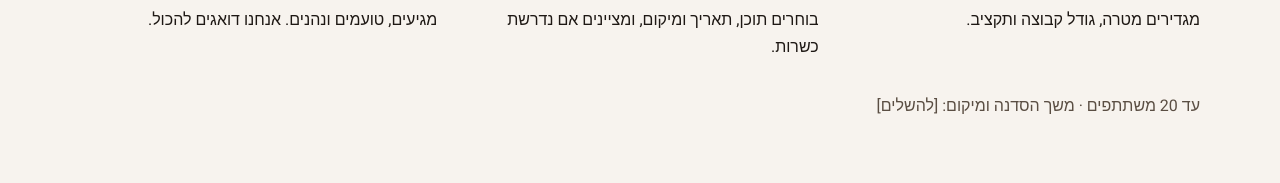
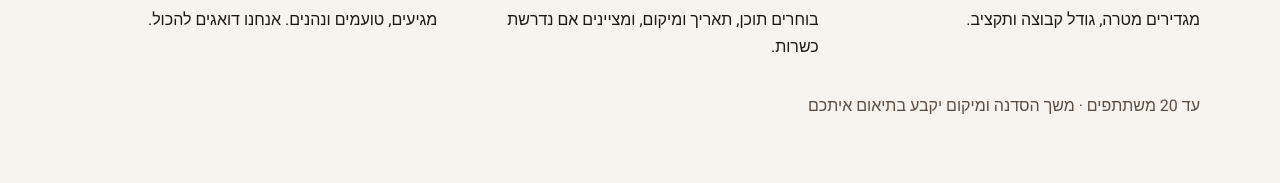
Before and after one commit to veisseryoyo/happywhisky, a plain HTML site: page index.html in a window 1280 px wide. Shown: the part 1857-2040 px from the top of the page. Drawn offline with Linux system fonts and the light colour scheme.

Commit message:
Clarify workshop participant limits and coordination
Updated the text to clarify workshop duration and location coordination.

```diff
--- a/index.html
+++ b/index.html
@@ -58,7 +58,7 @@ a:hover{opacity:.85}
 <div><p style="color:#8F4F12;font-size:44px;font-weight:900">2</p><h3>התאמת הסדנה</h3><p>בוחרים תוכן, תאריך ומיקום, ומציינים אם נדרשת כשרות.</p></div>
 <div><p style="color:#8F4F12;font-size:44px;font-weight:900">3</p><h3>האירוע</h3><p>מגיעים, טועמים ונהנים. אנחנו דואגים להכול.</p></div>
 </div>
-<p style="margin-top:32px;color:#5A4E43">עד 20 משתתפים · משך הסדנה ומיקום: [להשלים]</p></div></div>
+<p style="margin-top:32px;color:#5A4E43">עד 20 משתתפים · משך הסדנה ומיקום יקבע בתיאום איתכם</p></div></div>
 
 <div id="packages" class="s" style="background:#EFE4D3"><div class="w"><h2>תפריט הסדנאות</h2><p style="margin:-16px 0 32px;font-size:18px">כל הסדנאות מותאמות אישית (Taylor Made) לאופי הארגון שלכם, עם 4 סוגי וויסקי איכותיים ועד 20 משתתפים.</p><div class="g" style="grid-template-columns:repeat(auto-fit,minmax(min(100%,400px),1fr))">
 <div class="c"><p style="color:#8F4F12;font-weight:700;margin-bottom:8px">פופולרי · כשרה</p><h3>אומנות הפיניש והאימפקט הגלובלי</h3><p style="color:#8F4F12;font-weight:500;margin-bottom:8px">סינרגיה בין מורשת סקוטית לטאץ׳ ישראלי</p><p style="color:#5A4E43">הסדנה הכשרה: חיבור ייחודי בין עולמות עם שבירת פרדיגמות וגשרים תרבותיים.</p><p style="font-size:30px;font-weight:900;margin:16px 0">4,500 ₪</p><ul style="margin:0 0 24px;padding:0;padding-inline-start:20px;line-height:1.9"><li>הבנת הליבה מול המעטפת</li><li>חיבור בין עולמות (Cross-Industry)</li><li>ניהול גיוון וגשרים תרבותיים</li><li>שבירת פרדיגמות</li></ul><a class="b" href="#contact">בקשו פרטים</a></div>
```
